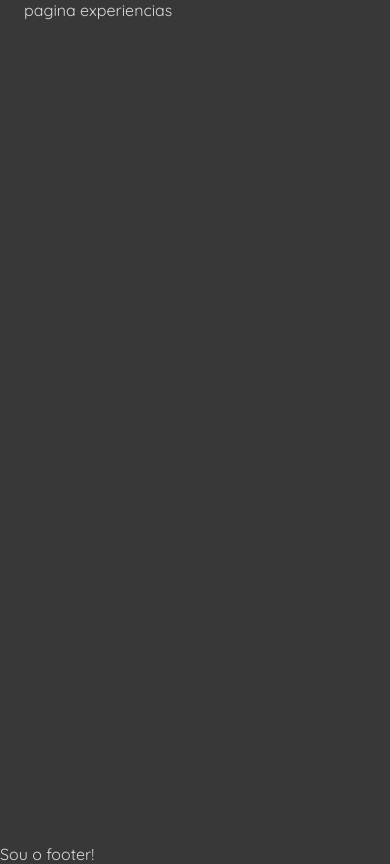
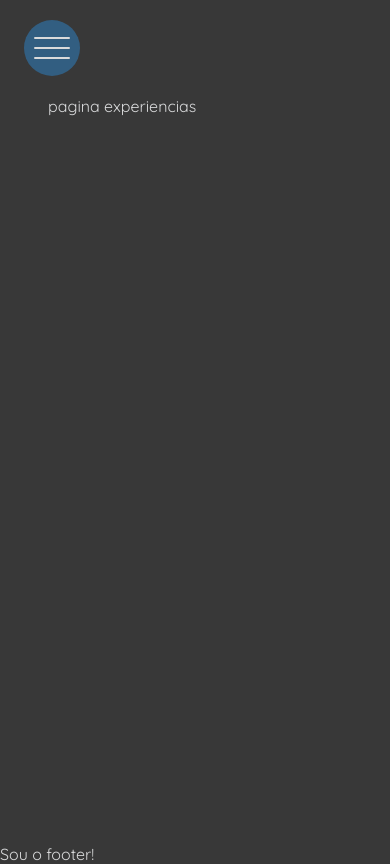
Before and after one commit to gean-ferreira/evodux-site, a Nuxt app: page /experiencias in a window 390 px wide. Built offline with nearby package versions, Linux system fonts and the light colour scheme.

Commit message:
feat: Add a funcionalidade de fechar e abrir no Aside no layout principal + responsividade

```diff
--- a/layouts/default.vue
+++ b/layouts/default.vue
@@ -1,7 +1,11 @@
 <template>
-  <section class="app container">
+  <section
+    class="app container"
+    :class="{ 'app--aside-open': asideStore.isOpen }"
+  >
     <Aside />
-    <section class="content">
+    <Hamburger />
+    <section @click="asideStore.close" class="content">
       <slot />
     </section>
   </section>
@@ -10,17 +14,59 @@
 
 <script setup lang="ts">
   import { Aside, Footer } from 'sections'
+  import Hamburger from 'elements/Hamburger'
+  import { useAsideStore } from 'stores/aside'
+  const asideStore = useAsideStore()
 </script>
 
 <style lang="scss" scoped>
   .app {
+    height: 100vh;
+    display: flex;
+
     @media (min-width: map-get($breakpoints, lg)) {
       display: flex;
     }
+    &.app--aside-open {
+      overflow: hidden;
+      @media (min-width: map-get($breakpoints, lg)) {
+      }
+    }
+    &.app--aside-open .content {
+      opacity: 0.3;
+      transform: translateX(60%);
+      overflow: hidden;
+      @media (min-width: map-get($breakpoints, lg)) {
+        transform: translateX(0);
+        overflow: auto;
+        opacity: 1;
+      }
+    }
+    .content {
+      padding: 96px 24px 64px 24px;
+      overflow: auto;
+      transition: transform 0.3s ease;
+      flex: 2;
+      scrollbar-color: $secondary transparent;
 
+      &::-webkit-scrollbar {
+        width: 5px;
+      }
 
-    .content {
-      min-height: 100vh;
+      &::-webkit-scrollbar-track {
+        background: transparent;
+        border-radius: 10px;
+      }
+
+      &::-webkit-scrollbar-thumb {
+        height: 200px;
+        border-radius: 10px;
+        background: linear-gradient(transparent, $secondary, transparent);
+      }
+
+      @media (min-width: map-get($breakpoints, lg)) {
+        padding: 64px;
+      }
     }
   }
 </style>
```
